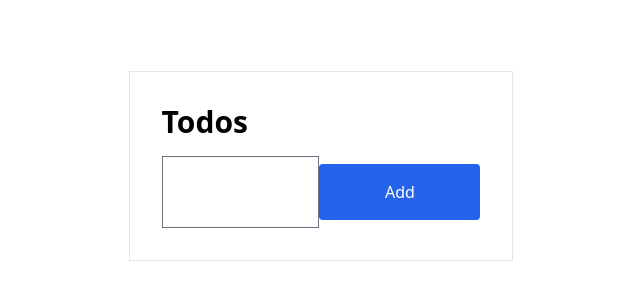
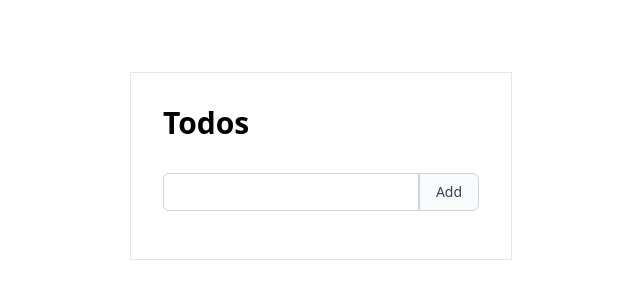
Before and after one commit to JimmyHowe/vue-simple-todo-tool, a Vue app: page / in a window 1280 px wide. Shown: the part 234-534 px from the top of the page, without its empty margins (319-959 px from the left). Built offline with nearby package versions, Linux system fonts and the light colour scheme.

Commit message:
More tweaks to style and refactor

```diff
--- a/src/components/SimpleTodoTool.vue
+++ b/src/components/SimpleTodoTool.vue
@@ -28,7 +28,7 @@ onMounted(() => {
 
 <template>
 
-  <div class="VueSimpleTodoTool bg-white border p-8">
+  <div class="VueSimpleTodoTool flex flex-col bg-white border p-8 gap-4">
 
     <h1 class="font-bold text-3xl mb-4">
       Todos
--- a/src/components/TodoForm.vue
+++ b/src/components/TodoForm.vue
@@ -30,11 +30,15 @@ function onSubmit() {
 
   <form class="flex" @submit.prevent="onSubmit">
 
-    <input ref="nameRef" v-model="form.name" class="w-full" required type="text">
+    <div class="flex">
+      <input ref="nameRef" v-model="form.name"
+             class="block w-full rounded-none rounded-l-md pl-10 sm:text-sm border-gray-300" required type="text">
 
-    <button class="my-2 p-4 w-full bg-blue-600 text-white rounded">
-      Add
-    </button>
+      <button class="px-4 py-2 border border-gray-300 text-sm font-medium rounded-r-md text-gray-700 bg-gray-50"
+              type="button">
+        Add
+      </button>
+    </div>
 
   </form>
 
--- a/src/components/TodoItem.vue
+++ b/src/components/TodoItem.vue
@@ -22,9 +22,6 @@ const emit = defineEmits([ 'completed', 'delete' ]);
       {{ name }}
     </div>
     <div>
-      <div class="w-8 h-8 border overflow-hidden cursor-pointer" @click="emit('completed')">
-        {{ completed ? '&checkmark;' : '' }}
-      </div>
       <div class="cursor-pointer" @click="emit('delete')">
         X
       </div>
```
